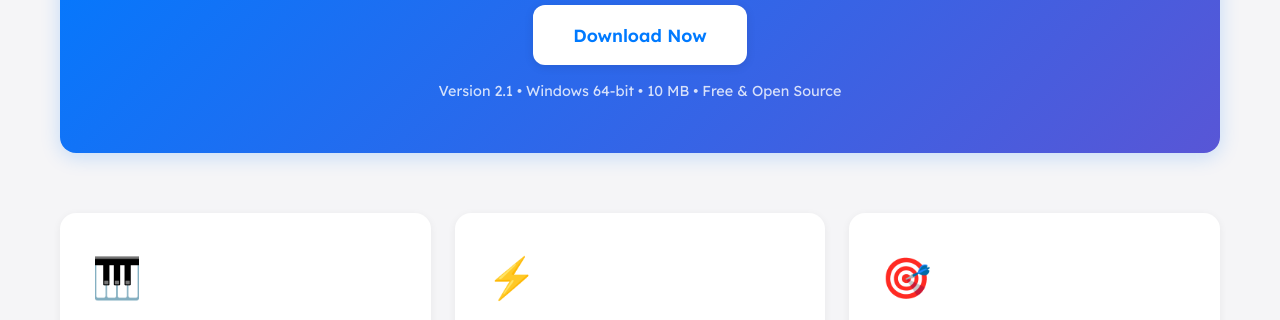
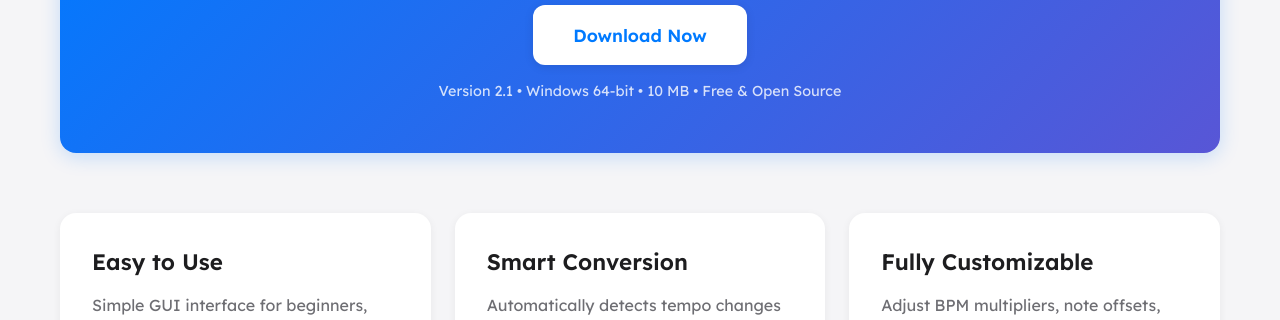
Before and after one commit to ollieq77/midi2psych, a plain HTML site: page index.html in a window 1280 px wide. Shown: the part 480-800 px from the top of the page. Drawn offline with Linux system fonts and the light colour scheme.

Commit message:
Update index.html

```diff
--- a/index.html
+++ b/index.html
@@ -128,11 +128,6 @@
             line-height: 1.6;
         }
 
-        .icon {
-            font-size: 2.5rem;
-            margin-bottom: 16px;
-        }
-
         .specs {
             background: white;
             border-radius: 16px;
@@ -227,25 +222,21 @@
 
         <div class="features">
             <div class="feature-card">
-                <div class="icon">🎹</div>
                 <h3>Easy to Use</h3>
                 <p>Simple GUI interface for beginners, powerful CLI for advanced users. Load your MIDI files, configure settings, and export your chart in seconds.</p>
             </div>
 
             <div class="feature-card">
-                <div class="icon">⚡</div>
                 <h3>Smart Conversion</h3>
                 <p>Automatically detects tempo changes and handles complex MIDI timing. Converts note velocities, supports sustain notes, and intelligently assigns must-hit sections.</p>
             </div>
 
             <div class="feature-card">
-                <div class="icon">🎯</div>
                 <h3>Fully Customizable</h3>
                 <p>Adjust BPM multipliers, note offsets, scroll speed, character names, and more. Fine-tune your chart with precision controls and export exactly what you need.</p>
             </div>
 
             <div class="feature-card">
-                <div class="icon">🚀</div>
                 <h3>Fast Processing</h3>
                 <p>Multi-threaded parsing engine processes even large MIDI files quickly. Real-time progress tracking keeps you informed during conversion.</p>
             </div>
```
